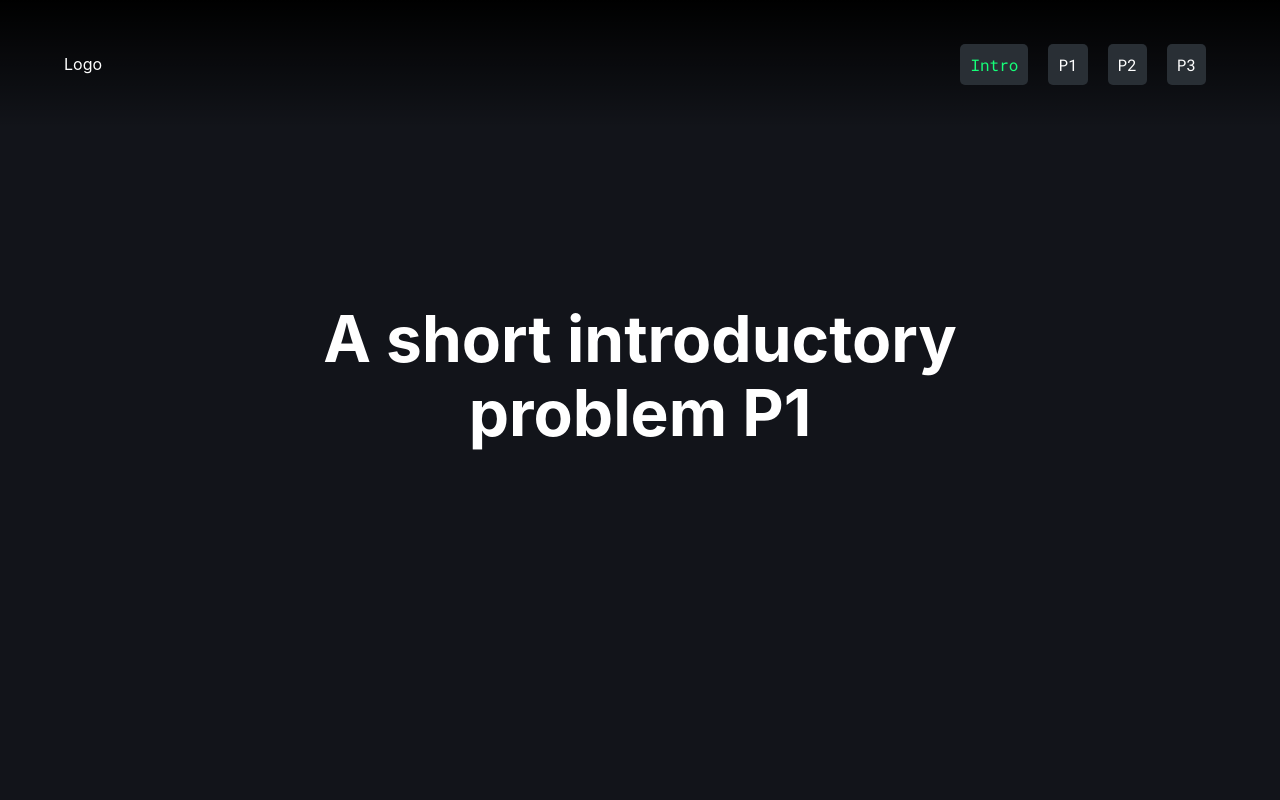
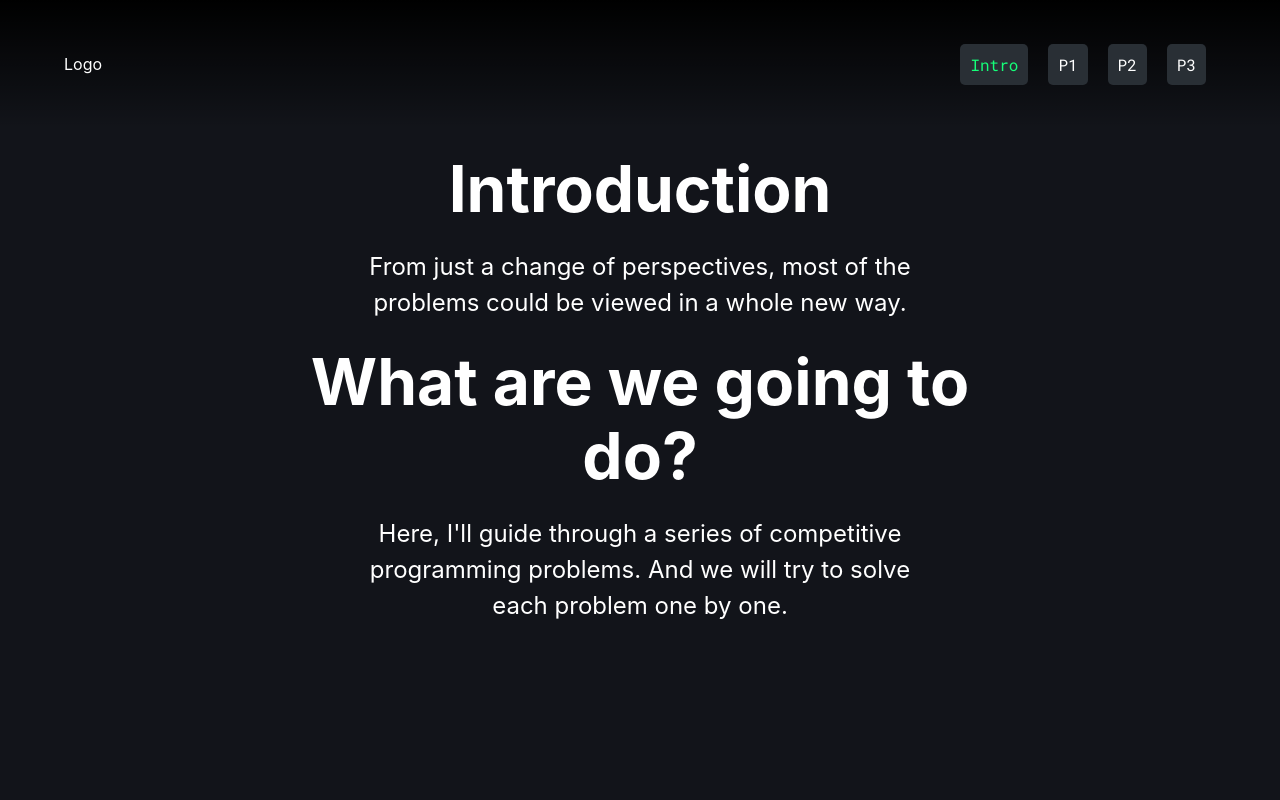
Before and after one commit to plumsirawit/visualizing-problems-geo, a Next.js app: page /intro in a window 1280 px wide. Shown: the top 800 px of the page. Built offline with nearby package versions, Linux system fonts and the light colour scheme.

Commit message:
fix: styling

```diff
--- a/components/Panel.tsx
+++ b/components/Panel.tsx
@@ -15,18 +15,21 @@ const PanelWrapper = styled.div`
   position: relative;
 `;
 const PanelOverlay = styled.div`
-  position: absolute;
-  width: 100%;
-  height: 100%;
   ${(props: { flex?: boolean }) =>
     props.flex
-      ? `display: flex;
-  flex-direction: column;
-  justify-content: center;
-  align-items: center;
-  z-index: 3;
-  `
-      : `inset: 0px;`}
+      ? `
+    display: flex;
+    flex-direction: column;
+    justify-content: center;
+    align-items: center;
+    z-index: 3;
+    `
+      : `
+    inset: 0px;
+    position: absolute;
+    width: 100%;
+    height: 100%;
+    `}
 `;
 const PanelDecorator = styled.div`
   position: absolute;
--- a/pages/intro.tsx
+++ b/pages/intro.tsx
@@ -15,18 +15,17 @@ export default function Home() {
       </Head>
 
       <Panel>
-        <Title>A short introductory problem P1</Title>
-        <Description></Description>
-      </Panel>
-      <Panel>
         <Title>Introduction</Title>
-
         <Description>
           From just a change of perspectives, most of the problems could be
           viewed in a whole new way.
         </Description>
 
-        <Title>Why </Title>
+        <Title>What are we going to do?</Title>
+        <Description>
+          Here, I'll guide through a series of competitive programming problems.
+          And we will try to solve each problem one by one.
+        </Description>
       </Panel>
     </Container>
   );
```
